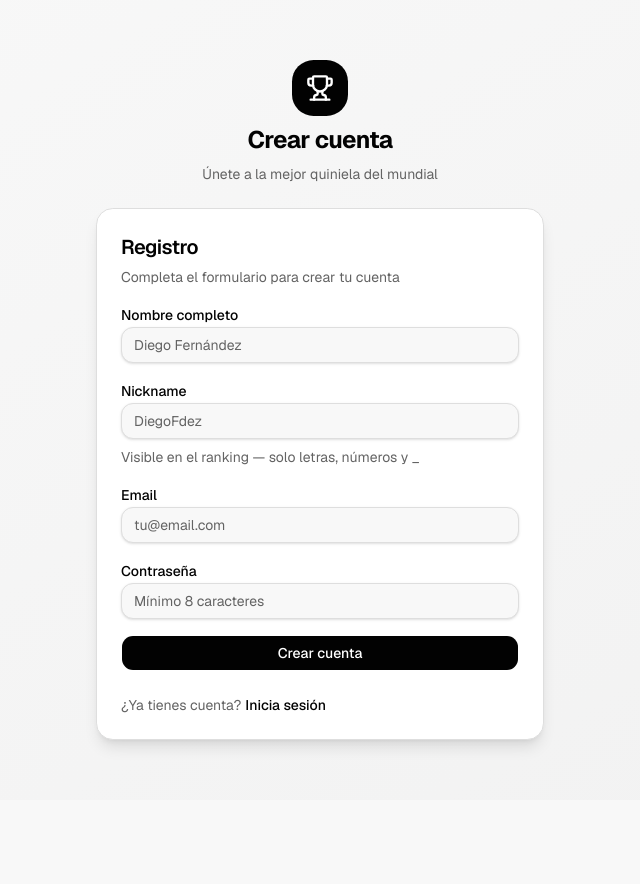
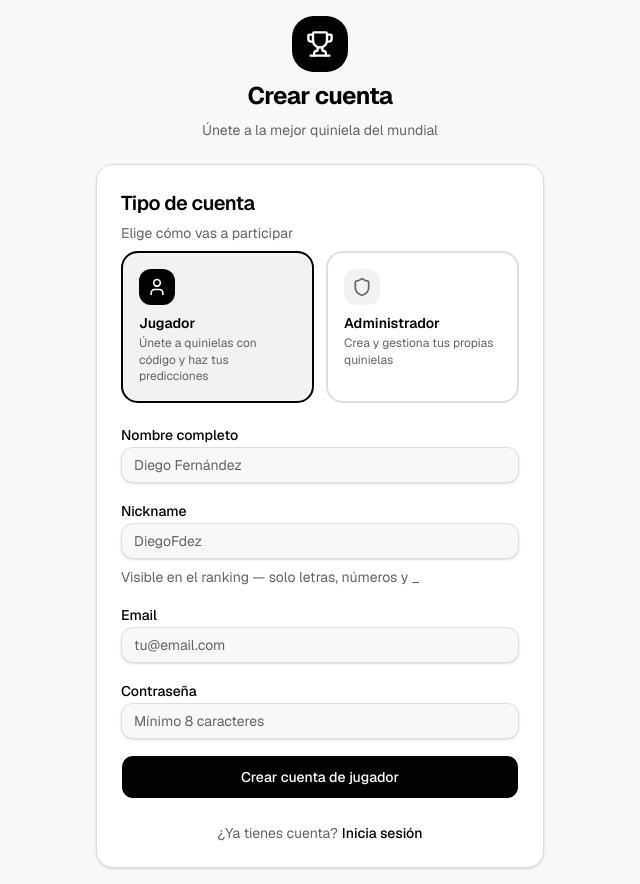
Before and after one commit to diegofernandesv/quinielamundial2026, a Next.js app: page /register in a window 1280 px wide. Shown: the whole page, without its empty margins (320-960 px from the left). Before the commit the page ends 800 px from the top, so only its background shows below. Built offline with nearby package versions, Linux system fonts and the light colour scheme; no server answers.

Commit message:
give access things

```diff
--- a/src/actions/requestAccess.ts
+++ b/src/actions/requestAccess.ts
@@ -1,9 +1,33 @@
 "use server"
 import { Resend } from 'resend'
-import { createClient } from '@/lib/supabase/server'
+import { createClient, createAdminClient } from '@/lib/supabase/server'
 
 const ADMIN_EMAIL = 'dfernandezvieira@gmail.com'
 
+/* Called after admin registers — uses service-role to work before session exists */
+export async function registerAdminRequest(
+  userId: string,
+  displayName: string,
+  email: string,
+  message: string = ''
+): Promise<{ error?: string }> {
+  const admin = await createAdminClient()
+
+  // Set role to pending_admin
+  await admin.from('profiles').update({ role: 'pending_admin' }).eq('id', userId)
+
+  // Store request
+  await admin.from('pool_access_requests').insert({
+    user_id: userId,
+    message: message.trim() || 'Cuenta de administrador solicitada en el registro.',
+  })
+
+  // Fire-and-forget
+  sendAccessEmail(userId, displayName, email).catch(console.error)
+  return {}
+}
+
+/* Called from the "Solicitar acceso" dialog (user already logged in) */
 export async function requestPoolAccess(message: string): Promise<{ error?: string }> {
   const supabase = await createClient()
   const { data: { user } } = await supabase.auth.getUser()
@@ -18,15 +42,28 @@ export async function requestPoolAccess(message: string): Promise<{ error?: stri
   const displayName = profile?.nickname ?? profile?.full_name ?? 'Usuario'
   const email = profile?.email ?? user.email ?? 'desconocido'
 
-  // Persist the request so it can be reviewed in Supabase
+  // Set pending_admin role
+  await supabase.from('profiles').update({ role: 'pending_admin' }).eq('id', user.id)
+
+  // Store request — this is the source of truth; email is just a notification
   await supabase.from('pool_access_requests').insert({
     user_id: user.id,
     message: message.trim(),
   })
 
-  // Send email notification
+  // Fire-and-forget — never surface email errors to the user
+  sendAccessEmail(user.id, displayName, email).catch(console.error)
+
+  return {}
+}
+
+async function sendAccessEmail(
+  userId: string,
+  displayName: string,
+  email: string
+): Promise<{ error?: string }> {
   const apiKey = process.env.RESEND_API_KEY
-  if (!apiKey) return { error: 'Email service not configured' }
+  if (!apiKey) return {}   // silently skip if not configured
 
   const appUrl = process.env.NEXT_PUBLIC_APP_URL ?? 'http://localhost:3000'
   const reviewUrl = `${appUrl}/admin/access-requests`
@@ -35,10 +72,10 @@ export async function requestPoolAccess(message: string): Promise<{ error?: stri
   const { error } = await resend.emails.send({
     from: 'Quiniela Mundial 2026 <onboarding@resend.dev>',
     to: ADMIN_EMAIL,
-    subject: `[Quiniela Mundial] Solicitud de acceso de ${displayName}`,
+    subject: `[Quiniela Mundial] Solicitud de administrador — ${displayName}`,
     html: `
       <div style="font-family: system-ui, sans-serif; max-width: 600px; margin: 0 auto; padding: 24px; color: #111;">
-        <h2 style="margin-top: 0;">Solicitud de acceso para crear quinielas</h2>
+        <h2 style="margin-top: 0;">Nueva solicitud de cuenta de administrador</h2>
         <table style="width: 100%; border-collapse: collapse; margin-bottom: 20px;">
           <tr>
             <td style="padding: 8px 0; color: #555; width: 120px;"><strong>Nombre</strong></td>
@@ -48,15 +85,14 @@ export async function requestPoolAccess(message: string): Promise<{ error?: stri
             <td style="padding: 8px 0; color: #555;"><strong>Email</strong></td>
             <td style="padding: 8px 0;">${email}</td>
           </tr>
+          <tr>
+            <td style="padding: 8px 0; color: #555;"><strong>User ID</strong></td>
+            <td style="padding: 8px 0; font-size: 12px; color: #888;">${userId}</td>
+          </tr>
         </table>
-        ${message.trim() ? `
-        <div style="background: #f5f5f5; border-radius: 8px; padding: 16px; margin-bottom: 24px;">
-          <p style="margin: 0 0 8px; font-weight: 600;">Mensaje:</p>
-          <p style="margin: 0; color: #444; white-space: pre-wrap;">${message.trim()}</p>
-        </div>` : ''}
         <a href="${reviewUrl}"
           style="display: inline-block; background: #111; color: #fff; text-decoration: none;
-                 padding: 12px 24px; border-radius: 8px; font-weight: 600; font-size: 15px; margin-top: 8px;">
+                 padding: 12px 24px; border-radius: 8px; font-weight: 600; font-size: 15px;">
           Revisar solicitud →
         </a>
         <p style="color: #888; font-size: 12px; margin-top: 24px;">
@@ -66,6 +102,6 @@ export async function requestPoolAccess(message: string): Promise<{ error?: stri
     `,
   })
 
-  if (error) return { error: 'No se pudo enviar el email. Inténtalo de nuevo.' }
+  if (error) return { error: 'No se pudo enviar el email de notificación.' }
   return {}
 }
--- a/src/app/(auth)/register/page.tsx
+++ b/src/app/(auth)/register/page.tsx
@@ -5,17 +5,22 @@ import { zodResolver } from '@hookform/resolvers/zod'
 import { useRouter } from 'next/navigation'
 import Link from 'next/link'
 import { toast } from 'sonner'
-import { Loader2Icon, TrophyIcon } from 'lucide-react'
+import { Loader2Icon, TrophyIcon, UserIcon, ShieldIcon } from 'lucide-react'
 import { createClient } from '@/lib/supabase/client'
+import { registerAdminRequest } from '@/actions/requestAccess'
 import { registerSchema, type RegisterInput } from '@/lib/validations/auth'
 import { Button } from '@/components/ui/button'
 import { Input } from '@/components/ui/input'
-import { Card, CardContent, CardDescription, CardFooter, CardHeader, CardTitle } from '@/components/ui/card'
+import { Card, CardContent, CardFooter, CardHeader, CardTitle, CardDescription } from '@/components/ui/card'
 import { Form, FormControl, FormField, FormItem, FormLabel, FormMessage, FormDescription } from '@/components/ui/form'
+import { cn } from '@/lib/utils'
+
+type AccountType = 'player' | 'admin'
 
 export default function RegisterPage() {
   const router = useRouter()
   const [loading, setLoading] = useState(false)
+  const [accountType, setAccountType] = useState<AccountType>('player')
   const supabase = createClient()
 
   const form = useForm<RegisterInput>({
@@ -25,22 +30,37 @@ export default function RegisterPage() {
 
   async function onSubmit(data: RegisterInput) {
     setLoading(true)
-    const { error } = await supabase.auth.signUp({
+
+    const { data: authData, error } = await supabase.auth.signUp({
       email: data.email,
       password: data.password,
       options: {
         data: { full_name: data.full_name, nickname: data.nickname },
       },
     })
+
+    if (error) {
+      toast.error(error.message)
+      setLoading(false)
+      return
+    }
+
+    if (accountType === 'admin' && authData.user) {
+      const displayName = data.nickname || data.full_name
+      await registerAdminRequest(authData.user.id, displayName, data.email)
+      toast.success('Solicitud enviada. Recibirás acceso de administrador tras la aprobación.')
+    } else {
+      toast.success('¡Cuenta creada! Revisa tu email para confirmar.')
+    }
+
     setLoading(false)
-    if (error) { toast.error(error.message); return }
-    toast.success('¡Cuenta creada! Revisa tu email para confirmar.')
     router.push('/login')
   }
 
   return (
-    <div className="min-h-screen flex items-center justify-center bg-gradient-to-br from-background to-muted p-4">
+    <div className="min-h-screen flex items-center justify-center bg-background p-4">
       <div className="w-full max-w-md space-y-6">
+        {/* Header */}
         <div className="text-center space-y-2">
           <div className="inline-flex items-center justify-center size-14 rounded-2xl bg-primary text-primary-foreground mx-auto">
             <TrophyIcon className="size-7" />
@@ -49,61 +69,96 @@ export default function RegisterPage() {
           <p className="text-muted-foreground text-sm">Únete a la mejor quiniela del mundial</p>
         </div>
 
-        <Card className="shadow-lg">
-          <CardHeader className="pb-4">
-            <CardTitle className="text-xl">Registro</CardTitle>
-            <CardDescription>Completa el formulario para crear tu cuenta</CardDescription>
+        <Card>
+          <CardHeader className="pb-2">
+            <CardTitle className="text-xl">Tipo de cuenta</CardTitle>
+            <CardDescription>Elige cómo vas a participar</CardDescription>
           </CardHeader>
-          <CardContent>
+          <CardContent className="space-y-5">
+            {/* Account type picker */}
+            <div className="grid grid-cols-2 gap-3">
+              <AccountTypeCard
+                type="player"
+                selected={accountType === 'player'}
+                onSelect={() => setAccountType('player')}
+                icon={UserIcon}
+                title="Jugador"
+                description="Únete a quinielas con código y haz tus predicciones"
+              />
+              <AccountTypeCard
+                type="admin"
+                selected={accountType === 'admin'}
+                onSelect={() => setAccountType('admin')}
+                icon={ShieldIcon}
+                title="Administrador"
+                description="Crea y gestiona tus propias quinielas"
+              />
+            </div>
+
+            {accountType === 'admin' && (
+              <div className="rounded-lg border border-amber-200 bg-amber-50 px-4 py-3 text-sm text-amber-800">
+                <p className="font-medium mb-0.5">Requiere aprobación</p>
+                <p className="text-amber-700 text-xs leading-relaxed">
+                  Tu solicitud se enviará al administrador. Podrás crear quinielas una vez aprobado.
+                </p>
+              </div>
+            )}
+
+            {/* Form */}
             <Form {...form}>
               <form onSubmit={form.handleSubmit(onSubmit)} className="space-y-4">
                 <FormField control={form.control} name="full_name" render={({ field }) => (
                   <FormItem>
                     <FormLabel>Nombre completo</FormLabel>
                     <FormControl>
-                      <Input placeholder="Diego Fernández" {...field} />
+                      <Input placeholder="Diego Fernández" autoComplete="name" {...field} />
                     </FormControl>
                     <FormMessage />
                   </FormItem>
                 )} />
+
                 <FormField control={form.control} name="nickname" render={({ field }) => (
                   <FormItem>
                     <FormLabel>Nickname</FormLabel>
                     <FormControl>
-                      <Input placeholder="DiegoFdez" {...field} />
+                      <Input placeholder="DiegoFdez" autoComplete="username" {...field} />
                     </FormControl>
                     <FormDescription>Visible en el ranking — solo letras, números y _</FormDescription>
                     <FormMessage />
                   </FormItem>
                 )} />
+
                 <FormField control={form.control} name="email" render={({ field }) => (
                   <FormItem>
                     <FormLabel>Email</FormLabel>
                     <FormControl>
-                      <Input type="email" placeholder="tu@email.com" {...field} />
+                      <Input type="email" placeholder="tu@email.com" autoComplete="email" {...field} />
                     </FormControl>
                     <FormMessage />
                   </FormItem>
                 )} />
+
                 <FormField control={form.control} name="password" render={({ field }) => (
                   <FormItem>
                     <FormLabel>Contraseña</FormLabel>
                     <FormControl>
-                      <Input type="password" placeholder="Mínimo 8 caracteres" {...field} />
+                      <Input type="password" placeholder="Mínimo 8 caracteres" autoComplete="new-password" {...field} />
                     </FormControl>
                     <FormMessage />
                   </FormItem>
                 )} />
-                <Button type="submit" className="w-full" size="lg" disabled={loading}>
+
+                <Button type="submit" className="w-full h-11" disabled={loading}>
                   {loading && <Loader2Icon className="mr-2 size-4 animate-spin" />}
-                  Crear cuenta
+                  {accountType === 'admin' ? 'Solicitar cuenta de administrador' : 'Crear cuenta de jugador'}
                 </Button>
               </form>
             </Form>
           </CardContent>
-          <CardFooter className="text-sm text-center text-muted-foreground">
+
+          <CardFooter className="justify-center text-sm text-muted-foreground pt-0">
             ¿Ya tienes cuenta?{' '}
-            <Link href="/login" className="text-primary font-medium hover:underline ml-1">
+            <Link href="/login" className="text-foreground font-medium hover:underline ml-1">
               Inicia sesión
             </Link>
           </CardFooter>
@@ -112,3 +167,40 @@ export default function RegisterPage() {
     </div>
   )
 }
+
+function AccountTypeCard({
+  type, selected, onSelect, icon: Icon, title, description,
+}: {
+  type: AccountType
+  selected: boolean
+  onSelect: () => void
+  icon: React.ElementType
+  title: string
+  description: string
+}) {
+  return (
+    <button
+      type="button"
+      onClick={onSelect}
+      className={cn(
+        "flex flex-col items-start gap-2 rounded-xl border-2 p-4 text-left transition-all",
+        selected
+          ? "border-primary bg-primary/5"
+          : "border-border hover:border-muted-foreground/40"
+      )}
+    >
+      <div className={cn(
+        "flex size-9 items-center justify-center rounded-lg",
+        selected ? "bg-primary text-primary-foreground" : "bg-muted text-muted-foreground"
+      )}>
+        <Icon className="size-5" />
+      </div>
+      <div>
+        <p className={cn("text-sm font-semibold", selected ? "text-primary" : "text-foreground")}>
+          {title}
+        </p>
+        <p className="text-xs text-muted-foreground leading-snug mt-0.5">{description}</p>
+      </div>
+    </button>
+  )
+}
--- a/src/app/(private)/(shell)/dashboard/page.tsx
+++ b/src/app/(private)/(shell)/dashboard/page.tsx
@@ -1,6 +1,6 @@
 import { redirect } from 'next/navigation'
 import Link from 'next/link'
-import { TrophyIcon, CalendarIcon, BarChart3Icon, UsersIcon, PlusIcon, ArrowRightIcon } from 'lucide-react'
+import { TrophyIcon, CalendarIcon, BarChart3Icon, UsersIcon, PlusIcon, ArrowRightIcon, ClockIcon } from 'lucide-react'
 import { createClient } from '@/lib/supabase/server'
 import { StatCard } from '@/components/shared/StatsCards'
 import { PoolCard } from '@/components/pools/PoolCard'
@@ -14,47 +14,70 @@ export default async function DashboardPage() {
   const { data: { user } } = await supabase.auth.getUser()
   if (!user) redirect('/login')
 
-  // Fetch pools the user belongs to
-  const { data: memberPools } = await supabase
+  const [memberPoolsResult, profileResult, leaderboardResult, upcomingResult] = await Promise.all([
+    supabase
       .from('pool_members')
       .select('pool:pools(*, owner:profiles(full_name, nickname, avatar_url))')
       .eq('user_id', user.id)
       .eq('is_active', true)
-    .limit(6)
-
-  const pools = (memberPools?.map((m: any) => m.pool).filter(Boolean) ?? []) as Pool[]
-
-  // User leaderboard positions
-  const { data: leaderboard } = await supabase
+      .limit(6),
+    supabase
+      .from('profiles')
+      .select('role, full_name, nickname')
+      .eq('id', user.id)
+      .single(),
+    supabase
       .from('leaderboard_snapshots')
-    .select('total_points, exact_scores, pool_id')
-    .eq('user_id', user.id)
-
-  const totalPoints = leaderboard?.reduce((sum, l) => sum + (l.total_points ?? 0), 0) ?? 0
-  const totalExact = leaderboard?.reduce((sum, l) => sum + (l.exact_scores ?? 0), 0) ?? 0
-
-  // Upcoming matches
-  const { data: upcomingMatches } = await supabase
+      .select('total_points, exact_scores')
+      .eq('user_id', user.id),
+    supabase
       .from('matches')
       .select('id, scheduled_at, home_team:teams!matches_home_team_id_fkey(name, flag_emoji), away_team:teams!matches_away_team_id_fkey(name, flag_emoji)')
       .eq('status', 'scheduled')
       .gte('scheduled_at', new Date().toISOString())
       .order('scheduled_at', { ascending: true })
-    .limit(3)
+      .limit(3),
+  ])
+
+  const pools = (memberPoolsResult.data?.map((m: any) => m.pool).filter(Boolean) ?? []) as Pool[]
+  const role = profileResult.data?.role
+  const isAdmin = role === 'super_admin'
+  const isPending = role === 'pending_admin'
+  const displayName = profileResult.data?.nickname ?? profileResult.data?.full_name ?? ''
+
+  const totalPoints = leaderboardResult.data?.reduce((s, l) => s + (l.total_points ?? 0), 0) ?? 0
+  const totalExact = leaderboardResult.data?.reduce((s, l) => s + (l.exact_scores ?? 0), 0) ?? 0
+  const upcomingMatches = upcomingResult.data ?? []
 
   return (
     <div className="space-y-8">
       <div>
-        <h1 className="text-2xl font-bold tracking-tight">Dashboard</h1>
+        <h1 className="text-2xl font-bold tracking-tight">
+          Hola{displayName ? `, ${displayName}` : ''} 👋
+        </h1>
         <p className="text-muted-foreground mt-1">Bienvenido al Mundial 2026</p>
       </div>
 
+      {/* Pending admin approval banner */}
+      {isPending && (
+        <div className="flex items-start gap-3 rounded-xl border border-amber-200 bg-amber-50 px-4 py-4">
+          <ClockIcon className="size-5 text-amber-500 shrink-0 mt-0.5" />
+          <div>
+            <p className="text-sm font-semibold text-amber-800">Solicitud de administrador pendiente</p>
+            <p className="text-xs text-amber-700 mt-0.5 leading-relaxed">
+              Tu cuenta está esperando aprobación. Una vez aprobado podrás crear y gestionar quinielas.
+              Mientras tanto puedes unirte a quinielas existentes con un código.
+            </p>
+          </div>
+        </div>
+      )}
+
       {/* Stats */}
       <div className="grid grid-cols-2 lg:grid-cols-4 gap-4">
-        <StatCard title="Mis Quinielas" value={pools.length} icon={TrophyIcon} subtitle="activas" />
-        <StatCard title="Puntos Totales" value={totalPoints} icon={BarChart3Icon} subtitle="acumulados" />
-        <StatCard title="Marcadores Exactos" value={totalExact} icon={CalendarIcon} subtitle="predicciones" />
-        <StatCard title="Próximos Partidos" value={upcomingMatches?.length ?? 0} icon={UsersIcon} subtitle="para predecir" />
+        <StatCard title="Mis Quinielas"      value={pools.length}      icon={TrophyIcon}    subtitle="activas" />
+        <StatCard title="Puntos Totales"     value={totalPoints}       icon={BarChart3Icon} subtitle="acumulados" />
+        <StatCard title="Marcadores Exactos" value={totalExact}        icon={CalendarIcon}  subtitle="predicciones" />
+        <StatCard title="Próximos Partidos"  value={upcomingMatches.length} icon={UsersIcon} subtitle="para predecir" />
       </div>
 
       {/* My pools */}
@@ -67,11 +90,13 @@ export default async function DashboardPage() {
                 Ver todas <ArrowRightIcon className="ml-1.5 size-3.5" />
               </Link>
             </Button>
+            {isAdmin && (
               <Button asChild size="sm">
                 <Link href="/pools/new">
                   <PlusIcon className="mr-1.5 size-3.5" /> Nueva
                 </Link>
               </Button>
+            )}
           </div>
         </div>
 
@@ -86,8 +111,12 @@ export default async function DashboardPage() {
           <EmptyState
             icon={TrophyIcon}
             title="Aún no tienes quinielas"
-            description="Crea una quiniela o únete con un código de invitación."
-            action={{ label: 'Crear quiniela', href: '/pools/new' }}
+            description={
+              isAdmin
+                ? 'Crea tu primera quiniela o únete a una con un código.'
+                : 'Únete a una quiniela con el código que te compartió el administrador.'
+            }
+            action={isAdmin ? { label: 'Crear quiniela', href: '/pools/new' } : undefined}
           />
         ) : (
           <div className="grid grid-cols-1 sm:grid-cols-2 lg:grid-cols-3 gap-4">
@@ -97,7 +126,7 @@ export default async function DashboardPage() {
       </section>
 
       {/* Upcoming matches */}
-      {upcomingMatches && upcomingMatches.length > 0 && (
+      {upcomingMatches.length > 0 && (
         <section>
           <h2 className="text-lg font-semibold mb-4">Próximos Partidos</h2>
           <div className="grid gap-3">
--- a/src/types/database.ts
+++ b/src/types/database.ts
@@ -1,4 +1,4 @@
-export type UserRole = 'user' | 'pool_admin' | 'super_admin'
+export type UserRole = 'player' | 'pending_admin' | 'super_admin'
 export type MatchPhase = 'group' | 'round_of_32' | 'round_of_16' | 'quarter_final' | 'semi_final' | 'third_place' | 'final'
 export type MatchStatus = 'scheduled' | 'live' | 'finished'
 export type PoolPrivacy = 'public' | 'private'
```
Also changed, not shown: 1 other file (tests, documents, lock files or other folders). Lines whose indentation alone changed are shown as unchanged.
